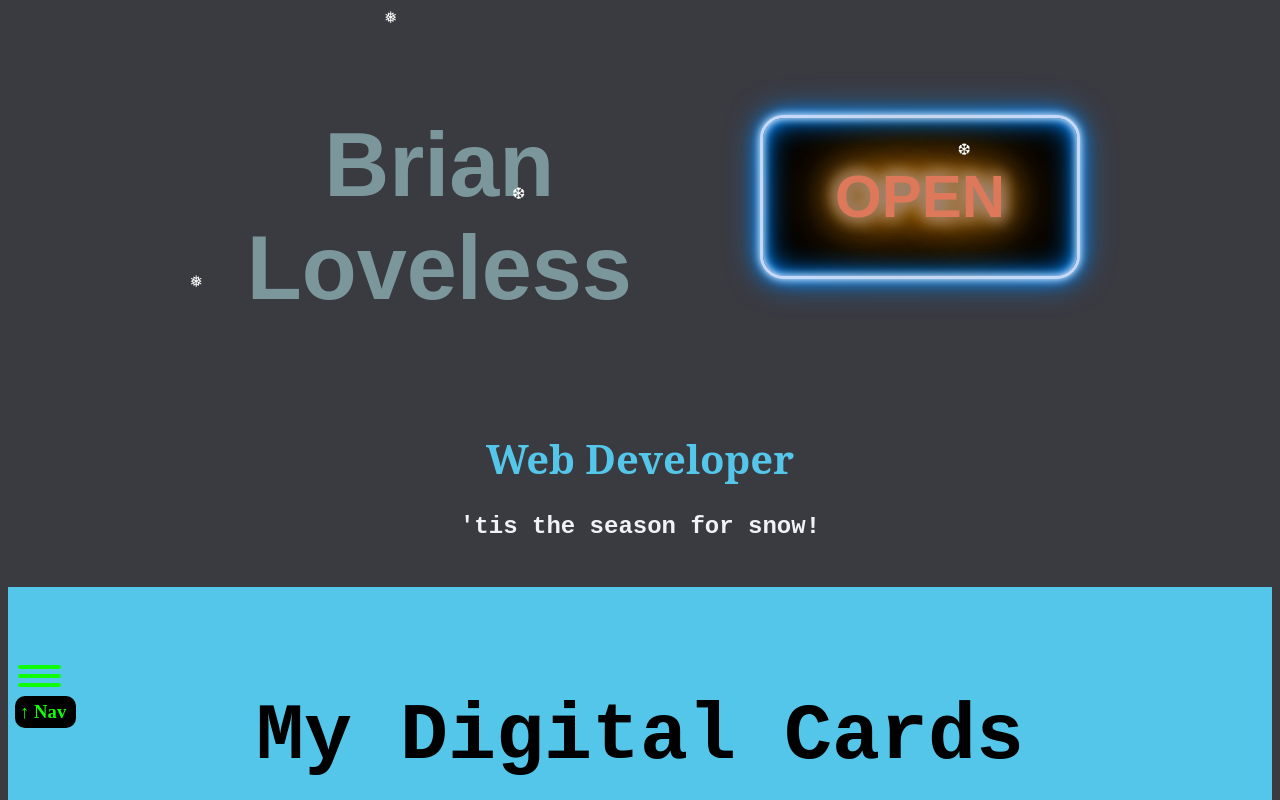
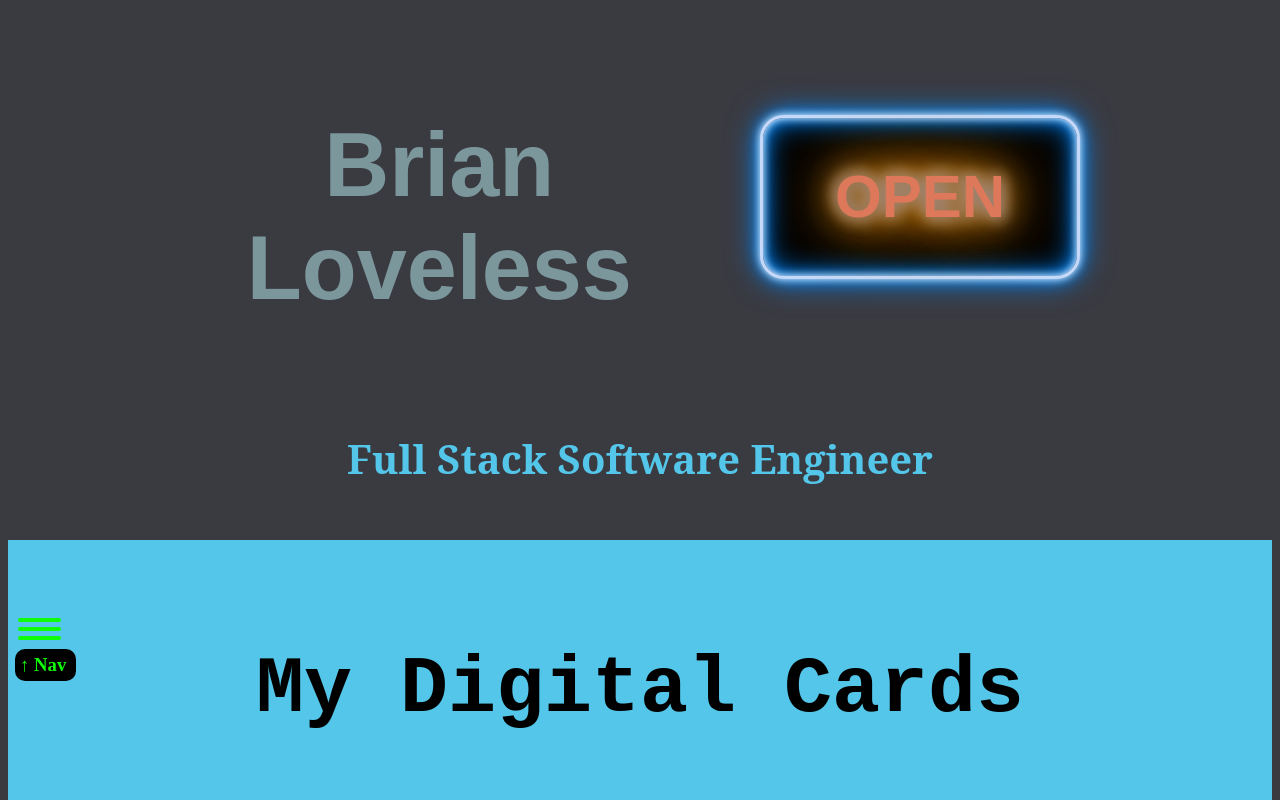
Before and after one commit to BrianLoveGa/portfolio-improvements, a React (Create React App) app in the folder portfolio/: page /portfolio-improvements/biz in a window 1280 px wide. Shown: the top 800 px of the page. Built offline with nearby package versions, Linux system fonts and the light colour scheme.

Commit message:
no more snow

```diff
--- a/portfolio/src/App.js
+++ b/portfolio/src/App.js
@@ -24,8 +24,8 @@ function App() {
           </Link>
         </div>
       </div>
-      <h1 className="tagline">Web Developer </h1>
-      <div className="instruction">
+      <h1 className="tagline">Full Stack Software Engineer </h1>
+      {/* <div className="instruction">
         <h2>'tis the season for snow!</h2>
 
         <div className="snowflakes" aria-hidden="true">
@@ -37,7 +37,7 @@ function App() {
           <div className="snowflake">❅</div>
           <div className="snowflake">❆</div>
         </div>
-      </div>
+      </div> */}
       <div>
         <nav role="navigation">
           <div id="menuToggle">
```
